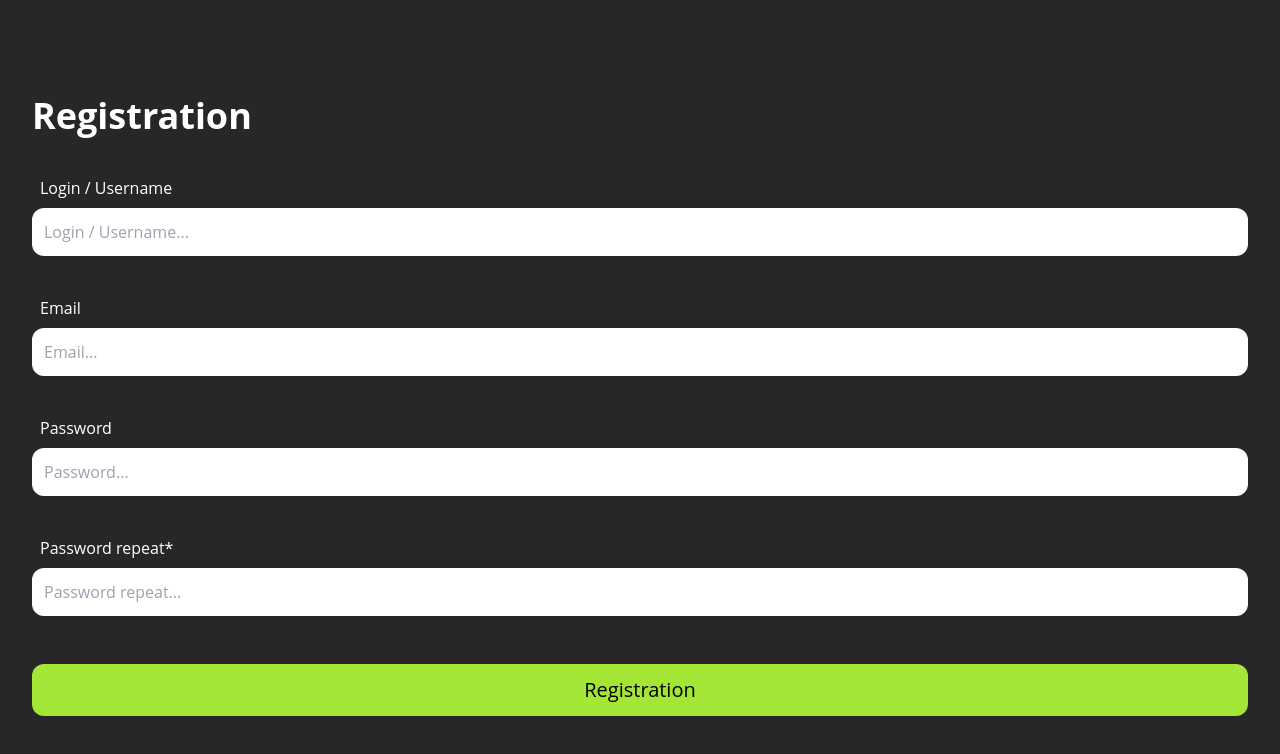
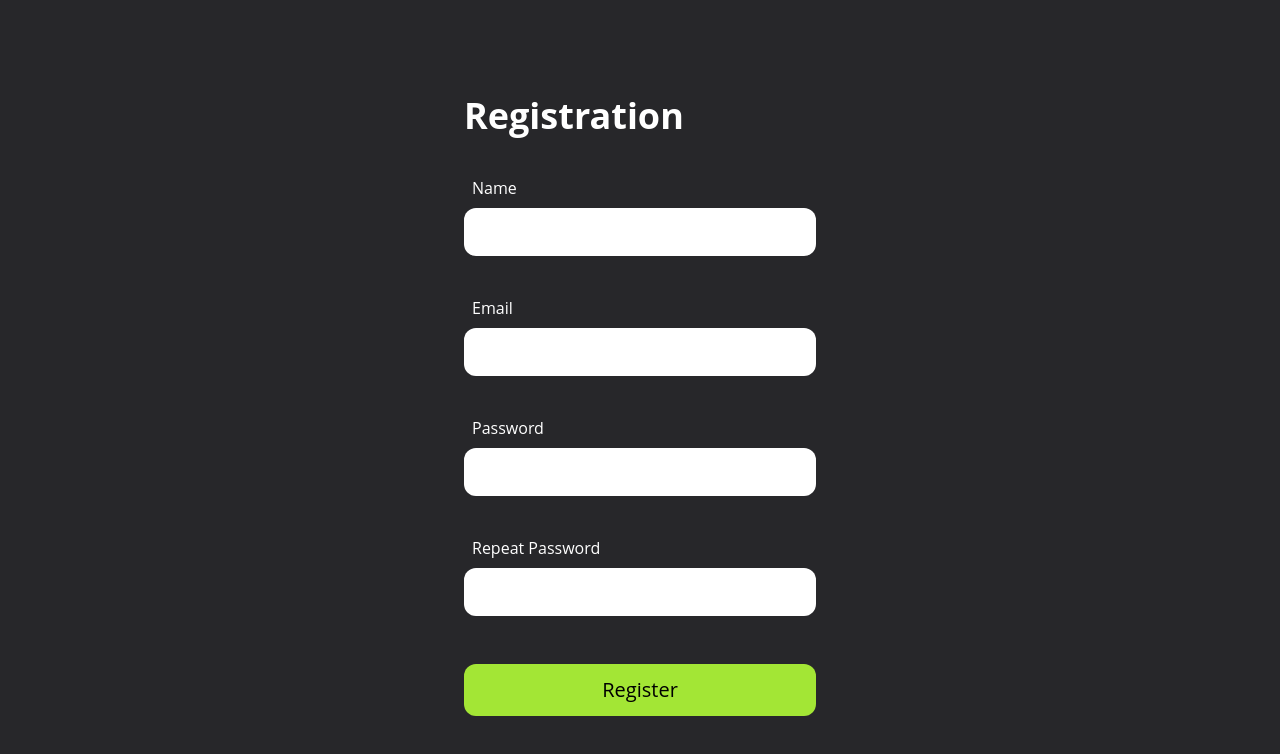
Before and after one commit to Alexeykoh/gym-rat, a Next.js app in the folder gym-rat/: page /sign-up in a window 1280 px wide. Shown: the top 754 px of the page. Built offline with nearby package versions, Linux system fonts and the light colour scheme.

Commit message:
feat: complete login ang reg forms

```diff
--- a/gym-rat/src/components/forms/login/login.tsx
+++ b/gym-rat/src/components/forms/login/login.tsx
@@ -1,73 +1,117 @@
 "use client";
 
-import { FC, FormEvent, useState } from "react";
+import { signIn } from "next-auth/react";
+import { useRouter } from "next/navigation";
+import { FC, useState } from "react";
 
 type loginProps = {};
 
 const LoginForm: FC<loginProps> = () => {
-  const [isLoading, setIsLoading] = useState<boolean>(false);
-  const [error, setError] = useState<string | null>(null);
+  const [busy, setBusy] = useState(false);
+  const [formData, setFormData] = useState({
+    email: "",
+    password: "",
+  });
+  const router = useRouter();
+  const { email, password } = formData;
 
-  async function onSubmit(event: FormEvent<HTMLFormElement>) {
-    event.preventDefault();
-    setIsLoading(true);
-    setError(null); // Clear previous errors when a new request starts
-
-    try {
-      const formData = new FormData(event.currentTarget);
-      const response = await fetch("/api/submit", {
-        method: "POST",
-        body: formData,
+  const [errors, setErrors] = useState({
+    email: "",
+    password: "",
+    login: "",
   });
 
-      if (!response.ok) {
-        throw new Error("Failed to submit the data. Please try again.");
+  const handleChange = (e: any) => {
+    const { name, value } = e.target;
+    setFormData({
+      ...formData,
+      [name]: value,
+    });
+  };
+
+  const handleSubmit = async (e: any) => {
+    e.preventDefault();
+    // Validate form data
+    let isValid = true;
+    const newErrors = {
+      email: "",
+      password: "",
+      login: "",
+    };
+
+    if (!formData.email) {
+      isValid = false;
+      newErrors.email = "Email is required";
+    } else if (!/\S+@\S+\.\S+/.test(formData.email)) {
+      isValid = false;
+      newErrors.email = "Email is not valid";
     }
 
-      // Handle response if necessary
-      const data = await response.json();
-      // ...
-    } catch (error: any) {
-      // Capture the error message to display to the user
-      setError(error.message);
-      console.error(error);
-    } finally {
-      setIsLoading(false);
-    }
+    if (!formData.password) {
+      isValid = false;
+      newErrors.password = "Password is required";
     }
 
+    if (!isValid) {
+      setErrors(newErrors);
+    } else {
+      // Form is valid, submit data to server
+      setBusy(true);
+      const res = await signIn("credentials", {
+        email,
+        password,
+        redirect: false,
+      });
+      // if (res?.error) {
+      //   newErrors.login = res?.error;
+      // }
+      // setErrors(newErrors);
+      console.log("easy auth");
+      router.replace("/account");
+    }
+  };
+
   return (
-    <>
-      <form onSubmit={onSubmit} className="w-full flex flex-col gap-8 p-4">
+    <form
+      onSubmit={handleSubmit}
+      className="max-w-96 w-full flex flex-col gap-8 p-4"
+    >
       <h1 className="text-4xl font-bold">Log in</h1>
       <div className="flex flex-col w-full">
-          <p className=" p-2">Email</p>
+        <label className="p-2">Email</label>
         <input
+          autoComplete="email"
           className="rounded-xl text-black w-full p-3"
-            type="text"
+          type="email"
           name="email"
-            placeholder="Email..."
+          value={formData.email}
+          onChange={handleChange}
         />
+        <div className="error text-red-400">{errors.email}</div>
       </div>
       <div className="flex flex-col w-full">
-          <p className=" p-2">Password</p>
+        <label className="p-2">Password</label>
         <input
+          autoComplete="current-password"
           className="rounded-xl text-black w-full p-3"
-            type="text"
+          type="password"
           name="password"
-            placeholder="Password..."
+          value={formData.password}
+          onChange={handleChange}
         />
+        <div className="error text-red-400">{errors.password}</div>
       </div>
-        {error && <div style={{ color: "red" }}>{error}</div>}
       <button
         type="submit"
-          disabled={isLoading}
-          className="bg-lime-400 p-3 mt-4 rounded-xl text-xl text-black"
+        className={
+          (busy ? " bg-gray-400 " : " bg-lime-400 ") +
+          " p-3 mt-4 rounded-xl text-xl text-black"
+        }
       >
-          {isLoading ? "Loading..." : "Log in"}
+        Log in
       </button>
+      <div className="error text-red-400">{errors.login}</div>
     </form>
-    </>
   );
 };
 
--- a/gym-rat/src/components/forms/register/register.tsx
+++ b/gym-rat/src/components/forms/register/register.tsx
@@ -1,91 +1,193 @@
 "use client";
 
-import { FC, FormEvent, useState } from "react";
+import { validatePassword } from "@/lib/helpers";
+import { FC, useState } from "react";
 
 type registrationProps = {};
+interface iUserInfo {
+  name: string;
+  email: string;
+  password: string;
+}
 
 const RegistrationForm: FC<registrationProps> = () => {
-  const [isLoading, setIsLoading] = useState<boolean>(false);
-  const [error, setError] = useState<string | null>(null);
-
-  async function onSubmit(event: FormEvent<HTMLFormElement>) {
-    event.preventDefault();
-    setIsLoading(true);
-    setError(null); // Clear previous errors when a new request starts
-
-    try {
-      const formData = new FormData(event.currentTarget);
-      const response = await fetch("/api/submit", {
-        method: "POST",
-        body: formData,
+  const [busy, setBusy] = useState(false);
+  const [formData, setFormData] = useState({
+    email: "",
+    password: "",
+    repeatPassword: "",
+    name: "",
   });
 
-      if (!response.ok) {
-        throw new Error("Failed to submit the data. Please try again.");
+  const [errors, setErrors] = useState({
+    email: "",
+    password: "",
+    repeatPassword: "",
+    name: "",
+    registration: "",
+  });
+
+  const handleChange = (e: any) => {
+    const { name, value } = e.target;
+    setFormData({
+      ...formData,
+      [name]: value,
+    });
+  };
+
+  const handleSubmit = async (e: any) => {
+    e.preventDefault();
+    // Validate form data
+    let isValid = true;
+    const newErrors = {
+      email: "",
+      password: "",
+      repeatPassword: "",
+      name: "",
+      registration: "",
+    };
+
+    if (!formData.email) {
+      isValid = false;
+      newErrors.email = "Email is required";
+    } else if (!/\S+@\S+\.\S+/.test(formData.email)) {
+      isValid = false;
+      newErrors.email = "Email is not valid";
     }
 
-      // Handle response if necessary
-      const data = await response.json();
-      // ...
-    } catch (error: any) {
-      // Capture the error message to display to the user
-      setError(error.message);
-      console.error(error);
-    } finally {
-      setIsLoading(false);
-    }
+    if (!formData.password) {
+      isValid = false;
+      newErrors.password = "Password is required";
     }
 
+    if (!validatePassword(formData.password)) {
+      isValid = false;
+      newErrors.password = "Password does not meet the requirements";
+    }
+
+    if (formData.password !== formData.repeatPassword) {
+      isValid = false;
+      newErrors.repeatPassword = "Passwords do not match";
+    }
+
+    if (!formData.name) {
+      isValid = false;
+      newErrors.name = "Name is required";
+    }
+
+    if (!isValid) {
+      setErrors(newErrors);
+    } else {
+      // Form is valid, submit data to server
+      setBusy(true);
+      const res = await fetch("/api/auth/user", {
+        method: "POST",
+        body: JSON.stringify(formData),
+      }).then((res: any) => {
+        switch (res.status) {
+          case 200:
+            res.json();
+            setBusy(false);
+            break;
+          case 409:
+            newErrors.registration = "User already exist";
+            console.log("409");
+            setBusy(false);
+            break;
+          default:
+            break;
+        }
+        if (res.status === 200) {
+        }
+        //
+        setErrors(newErrors);
+      });
+    }
+  };
+
   return (
-    <>
-      <form onSubmit={onSubmit} className="w-full flex flex-col gap-8 p-4">
+    <form
+      onSubmit={handleSubmit}
+      className="max-w-96 w-full flex flex-col gap-8 p-4"
+    >
       <h1 className="text-4xl font-bold">Registration</h1>
       <div className="flex flex-col w-full">
-          <p className=" p-2">Login / Username</p>
+        <label className="p-2">Name</label>
         <input
+          autoComplete="given-name"
           className="rounded-xl text-black w-full p-3"
           type="text"
-            name="Login / Username"
-            placeholder="Login / Username..."
+          name="name"
+          value={formData.name}
+          onChange={handleChange}
         />
+        <div className="error text-red-400">{errors.name}</div>
       </div>
       <div className="flex flex-col w-full">
-          <p className=" p-2">Email</p>
+        <label className="p-2">Email</label>
         <input
+          autoComplete="email"
           className="rounded-xl text-black w-full p-3"
-            type="text"
-            name="Email"
-            placeholder="Email..."
+          type="email"
+          name="email"
+          value={formData.email}
+          onChange={handleChange}
         />
+        <div className="error text-red-400">{errors.email}</div>
       </div>
       <div className="flex flex-col w-full">
-          <p className=" p-2">Password</p>
+        <label className="p-2">Password</label>
+
         <input
+          autoComplete="new-password"
           className="rounded-xl text-black w-full p-3"
-            type="text"
+          type="password"
           name="password"
-            placeholder="Password..."
+          value={formData.password}
+          onChange={handleChange}
         />
+        <div className="error text-red-400">{errors.password}</div>
+        {errors.password && (
+          <div>
+            <p className="text-xs text-red-300">
+              Ensures minimum length of 8 characters
+            </p>
+            <p className="text-xs text-red-300">
+              Ensures at least one uppercase letter
+            </p>
+            <p className="text-xs text-red-300">
+              Ensures at least one lowercase letter
+            </p>
+            <p className="text-xs text-red-300">Ensures at least one number</p>
+            <p className="text-xs text-red-300">
+              Ensures at least one special character
+            </p>
+          </div>
+        )}
       </div>
       <div className="flex flex-col w-full">
-          <p className=" p-2">Password repeat*</p>
+        <label className="p-2">Repeat Password</label>
         <input
+          autoComplete="new-password"
           className="rounded-xl text-black w-full p-3"
-            type="text"
-            name="password_repeat"
-            placeholder="Password repeat..."
+          type="password"
+          name="repeatPassword"
+          value={formData.repeatPassword}
+          onChange={handleChange}
         />
+        <div className="error text-red-400">{errors.repeatPassword}</div>
       </div>
-        {error && <div style={{ color: "red" }}>{error}</div>}
       <button
         type="submit"
-          disabled={isLoading}
-          className="bg-lime-400 p-3 mt-4 rounded-xl text-xl text-black"
+        className={
+          (busy ? " bg-gray-400 " : " bg-lime-400 ") +
+          " p-3 mt-4 rounded-xl text-xl text-black"
+        }
       >
-          {isLoading ? "Loading..." : "Registration"}
+        Register
       </button>
+      <div className="error text-red-400">{errors.registration}</div>
     </form>
-    </>
   );
 };
 
```
Lines whose indentation alone changed are shown as unchanged.
